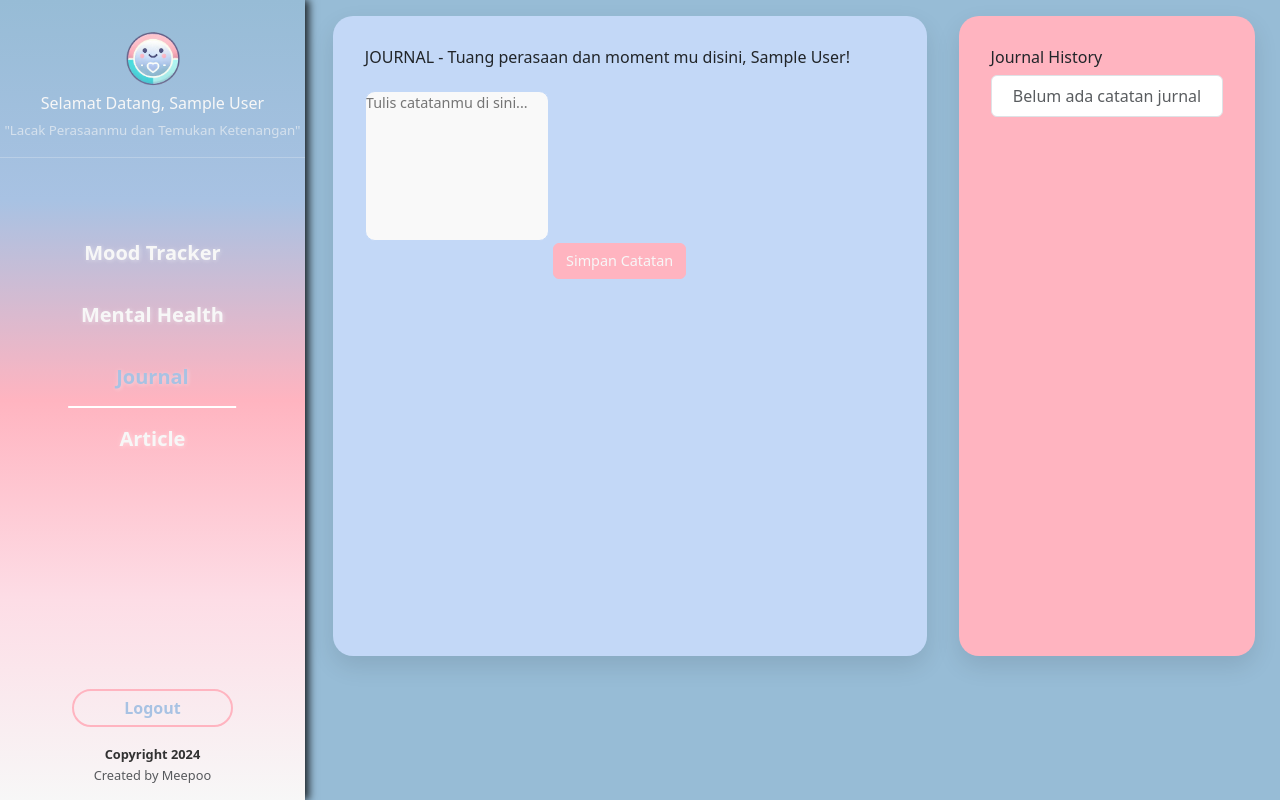
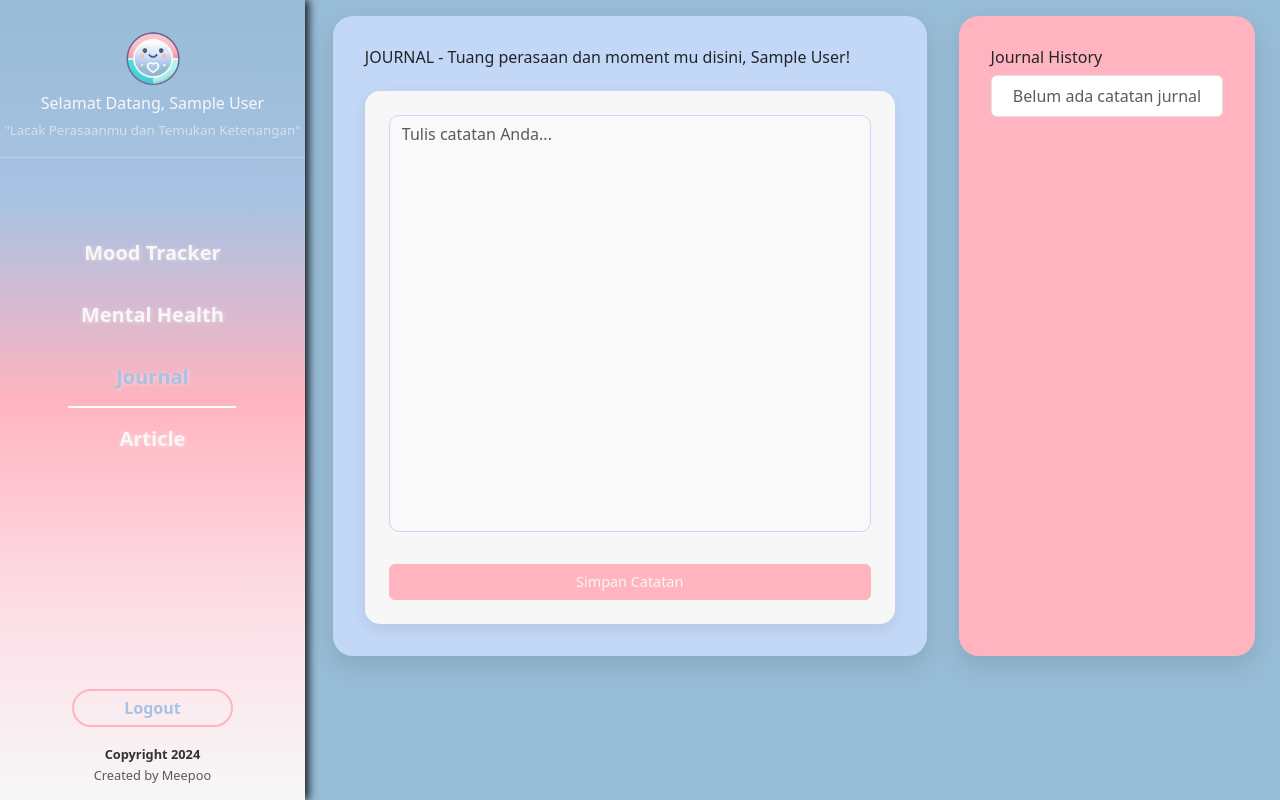
Before and after one commit to desdjajamahesa/MoodMate, a PHP site: page /moodmate/frontend/dashboard/journal.php in a window 1280 px wide. Run offline with PHP 8.4, Linux system fonts and the light colour scheme; the visitor is signed in with stand-in values (Sample User, id 1); data that the repository does not hold is empty; some libraries are stand-ins or nearby versions.

Commit message:
edit jurnal

```diff
--- a/frontend/dashboard/journal.php
+++ b/frontend/dashboard/journal.php
@@ -96,10 +96,10 @@
             <div class="col-9 d-flex">
                 <div class="journal-wrapper col-8">
                     <h4 class="mb-4">JOURNAL - Tuang perasaan dan moment mu disini, <?php echo htmlspecialchars($_SESSION['user_name']); ?>!</h4>
-                    <form action="save_journal.php" method="POST">
-                        <textarea name="journal_content" id="journalEntry" placeholder="Tulis catatanmu di sini..."></textarea>
-                        <button type="submit" class="btn btn-primary mt-3">Simpan Catatan</button>
-                    </form>
+                    <form id="journalForm">
+  <textarea id="journalEntry" class="form-control" rows="4" placeholder="Tulis catatan Anda..."></textarea>
+  <button type="submit" class="btn btn-primary mt-3">Simpan Catatan</button>
+</form>
                 </div>
 
                 <!-- Journal History -->
--- a/frontend/src/js/journal.js
+++ b/frontend/src/js/journal.js
@@ -8,10 +8,10 @@
     }
 
     // Kirim data ke server menggunakan fetch
-    fetch('save_journal.php', {
+    fetch('backend/save_journal.php', {
         method: 'POST',
         headers: { 'Content-Type': 'application/x-www-form-urlencoded' },
-        body: new URLSearchParams({ content: content }) // Ubah body menjadi URLSearchParams
+        body: new URLSearchParams({ content: content })
     })
     .then(response => response.json()) // Menangani response JSON
     .then(data => {
```
